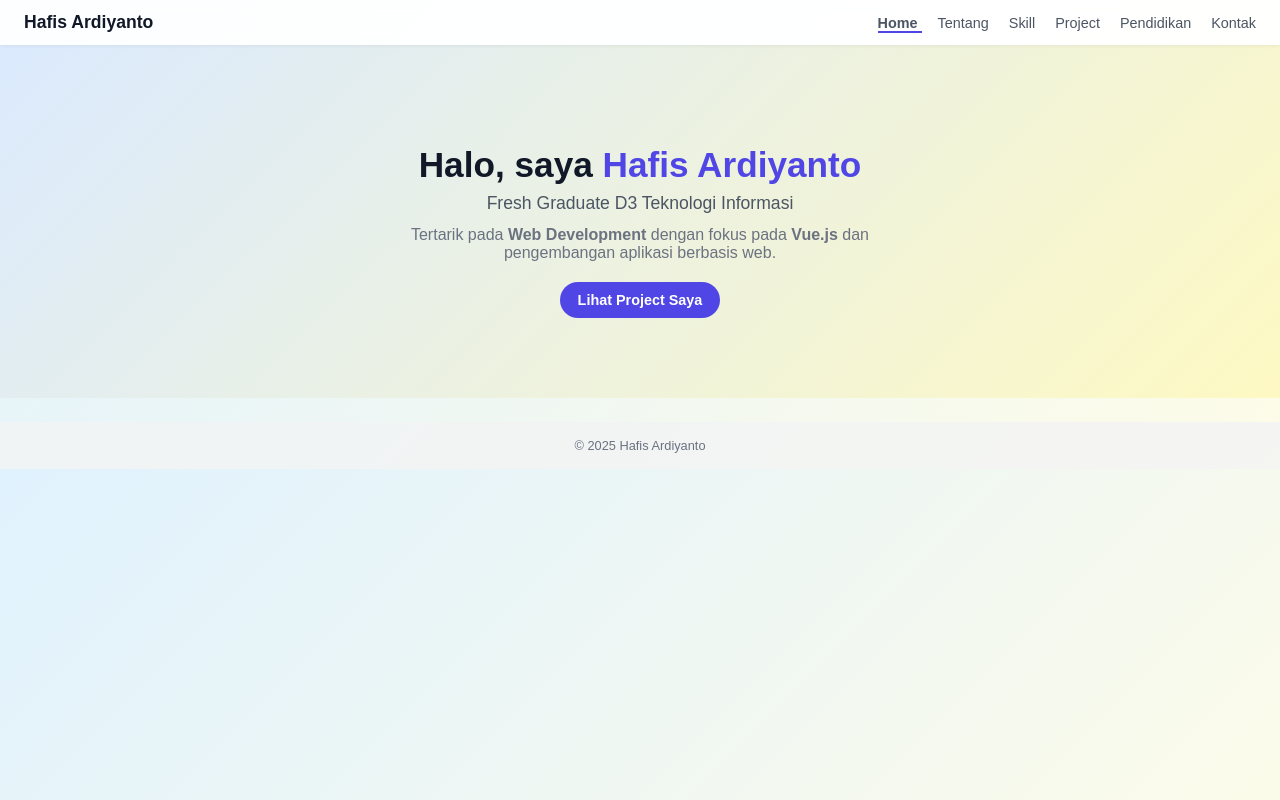
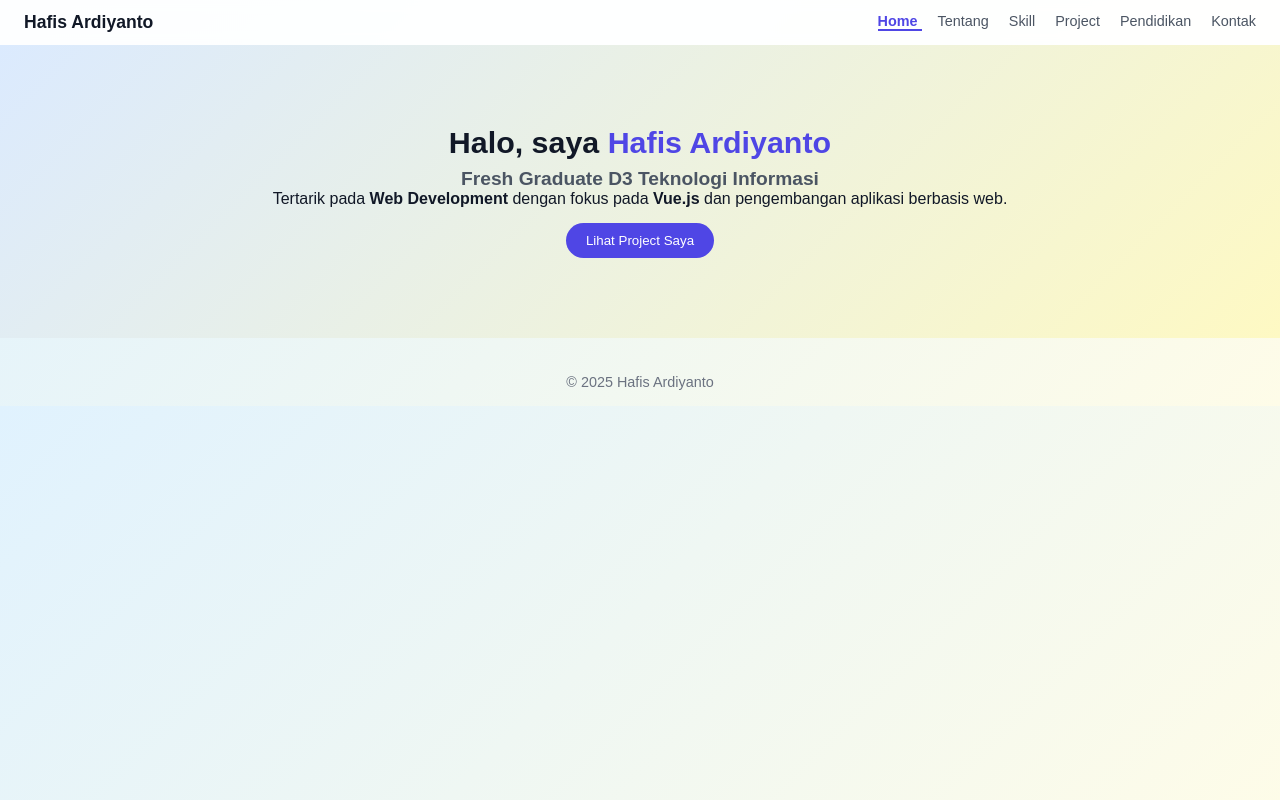
Before and after one commit to hafisardiyanto/my-portfolio, a Vue app: page / in a window 1280 px wide. Built offline with nearby package versions, Linux system fonts and the light colour scheme.

Commit message:
menambahkan gambar

```diff
--- a/src/App.vue
+++ b/src/App.vue
@@ -188,7 +188,7 @@
       <ul class="contact-list">
         <li><strong>Email:</strong> hafisardiyanto19@gmail.com</li>
         <li><strong>WhatsApp:</strong> 085748174062</li>
-        <li><strong>GitHub:</strong> github.com/username</li>
+        <li><strong>GitHub:</strong> https://github.com/hafisardiyanto</li>
         <li><strong>LinkedIn:</strong> linkedin.com/in/username</li>
       </ul>
     </section>
--- a/src/assets/portofolio.css
+++ b/src/assets/portofolio.css
@@ -1,20 +1,17 @@
 /* Global */
 * {
-  box-sizing: border-box;
   margin: 0;
   padding: 0;
+  box-sizing: border-box;
 }
 
 body {
   font-family: "Poppins", sans-serif;
-  /* Background gradient cerah */
   background: linear-gradient(135deg, #e0f2fe, #fefce8);
   color: #1f2937;
 }
 
-/* Wrapper utama */
 .app {
-  /* transparan supaya gradient body kelihatan */
   background: transparent;
   color: #111827;
 }
@@ -24,18 +21,16 @@ body {
   position: sticky;
   top: 0;
   z-index: 10;
-  background: rgba(255, 255, 255, 0.92); /* sedikit transparan */
+  background: rgba(255, 255, 255, 0.92);
   backdrop-filter: blur(6px);
   display: flex;
   justify-content: space-between;
-  align-items: center;
   padding: 12px 24px;
-  box-shadow: 0 1px 4px rgba(15, 23, 42, 0.06);
 }
 
 .logo {
+  font-size: 1.1rem;
   font-weight: 700;
-  font-size: 1.1rem;
 }
 
 .navbar nav a {
@@ -45,34 +40,39 @@ body {
   font-size: 0.9rem;
 }
 
-.navbar nav a:hover {
-  color: #111827;
+.navbar nav a:hover,
+.navbar nav a.active {
+  color: #4f46e5;
+  font-weight: 600;
+  border-bottom: 2px solid #4f46e5;
 }
 
-/* Hero section */
+/* FOTO PROFIL */
+.profile-img {
+  width: 160px;
+  height: 160px;
+  border-radius: 50%;
+  object-fit: cover;
+  margin-bottom: 20px;
+  border: 4px solid white;
+  box-shadow: 0 4px 10px rgba(0, 0, 0, 0.12);
+}
+
+/* HERO */
 .hero {
-  padding: 80px 24px 60px;
+  padding: 80px 24px;
   text-align: center;
-  /* gradient lebih cerah */
   background: linear-gradient(135deg, #dbeafe, #fef9c3);
 }
 
 .hero h1 {
-  font-size: 1.8rem;
+  font-size: 1.9rem;
   margin-bottom: 8px;
 }
 
 .hero h2 {
-  font-size: 1.1rem;
-  font-weight: 500;
-  margin-bottom: 12px;
+  font-size: 1.2rem;
   color: #4b5563;
-}
-
-.hero p {
-  max-width: 520px;
-  margin: 0 auto 20px;
-  color: #6b7280;
 }
 
 .highlight {
@@ -80,86 +80,65 @@ body {
 }
 
 .btn-primary {
-  padding: 10px 18px;
+  margin-top: 15px;
+  background: #4f46e5;
+  color: white;
+  padding: 10px 20px;
   border-radius: 999px;
   border: none;
   cursor: pointer;
-  font-size: 0.9rem;
-  font-weight: 600;
-  background: #4f46e5;
-  color: #ffffff;
 }
 
 .btn-primary:hover {
   opacity: 0.9;
 }
 
-/* Sections umum */
+/* Section umum */
 .section {
   padding: 40px 24px;
-  max-width: 960px;
-  margin: 0 auto;
-  background: #ffffff;              /* Putih terang */
-  border-radius: 16px;              /* Biar lembut */
-  box-shadow: 0 2px 10px rgba(15, 23, 42, 0.08);
-  margin-bottom: 24px;
+  max-width: 900px;
+  margin: 20px auto;
+  background: white;
+  border-radius: 16px;
+  box-shadow: 0 2px 10px rgba(0, 0, 0, 0.08);
 }
 
 .section h2 {
+  margin-bottom: 16px;
   font-size: 1.4rem;
-  margin-bottom: 16px;
 }
 
-/* Subtitle section */
 .section-subtitle {
-  font-size: 0.9rem;
   color: #6b7280;
   margin-bottom: 16px;
 }
 
-/* Skill Graph */
+/* Skill bar */
 .skill-graph {
   display: flex;
   flex-direction: column;
   gap: 12px;
 }
 
-.skill-graph-item {
-  width: 100%;
-}
-
 .skill-graph-label {
   display: flex;
   justify-content: space-between;
-  font-size: 0.9rem;
-  margin-bottom: 4px;
-  color: #374151;
 }
 
 .skill-graph-bar {
-  width: 100%;
   height: 10px;
+  background: #e5e7eb;
   border-radius: 999px;
-  background: #e5e7eb;
   overflow: hidden;
 }
 
 .skill-graph-bar-fill {
   height: 100%;
-  border-radius: 999px;
   background: linear-gradient(90deg, #4f46e5, #6366f1);
-  transition: width 0.6s ease;
+  transition: width 0.5s;
 }
 
-/* About */
-.about {
-  display: flex;
-  flex-direction: column;
-  gap: 16px;
-  margin-bottom: 16px;
-}
-
-/* Projects */
+/* Project */
 .project-list {
   display: grid;
   grid-template-columns: repeat(auto-fit, minmax(260px, 1fr));
@@ -167,87 +146,26 @@ body {
 }
 
 .project-card {
-  background: #ffffff;
+  background: white;
   padding: 16px;
   border-radius: 12px;
-  box-shadow: 0 1px 3px rgba(15, 23, 42, 0.06);
-  font-size: 0.9rem;
-}
-
-.project-card h3 {
-  font-size: 1rem;
-  margin-bottom: 6px;
-}
-
-.project-role {
-  margin-bottom: 6px;
-  color: #4b5563;
-}
-
-.tech-stack {
-  margin-top: 6px;
-  color: #4b5563;
-}
-
-.project-links a {
-  margin-right: 12px;
-  font-size: 0.85rem;
-  text-decoration: none;
-  color: #4f46e5;
-}
-
-/* Education */
-.education-card {
-  background: #ffffff;
-  padding: 16px;
-  border-radius: 12px;
-  box-shadow: 0 1px 3px rgba(15, 23, 42, 0.06);
-  font-size: 0.95rem;
+  box-shadow: 0 1px 3px rgba(0, 0, 0, 0.08);
 }
 
 /* Contact */
 .contact-list {
   list-style: none;
-  margin-top: 8px;
 }
 
 .contact-list li {
-  margin-bottom: 4px;
+  margin-bottom: 6px;
 }
 
 /* Footer */
 .footer {
   text-align: center;
   padding: 16px;
-  font-size: 0.8rem;
+  margin-top: 20px;
+  font-size: 0.9rem;
   color: #6b7280;
-  background: rgba(243, 244, 246, 0.8);
-  margin-top: 24px;
 }
-
-/* Responsive */
-@media (min-width: 768px) {
-  .hero {
-    padding: 100px 24px 80px;
-  }
-
-  .hero h1 {
-    font-size: 2.2rem;
-  }
-}
-
-/* Animasi */
-@keyframes slide-in {
-  from {
-    transform: translateY(40px);
-    opacity: 0;
-  }
-  to {
-    transform: translateY(0);
-    opacity: 1;
-  }
-}
-.navbar nav a.active {
-  font-weight: 600;
-  border-bottom: 2px solid #4f46e5;
-}
```
Also changed, not shown: src/assets/Hafis.jpg (added).
